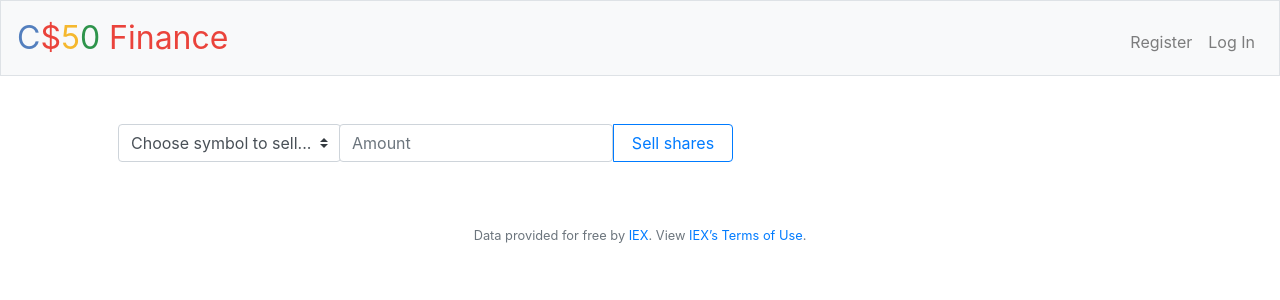
After one commit to senkaPro/cs50-problem-sets, a Flask app: template templates/sell.html in a window 1280 px wide. The commit adds this page. Shown: the top 300 px of the page. Run offline with Flask 2, Linux system fonts and the light colour scheme; the template is opened without the code that fills it, so the values that code supplies are empty; some libraries are stand-ins or nearby versions.

Commit message:
automated commit by check50 [check50=True]

```diff
--- a/application.py
+++ b/application.py
@@ -46,7 +46,7 @@ def index():
     """Show portfolio of stocks"""
 
 
-    stocks = db.execute("SELECT * FROM transactions WHERE user_id= :id GROUP BY stock ORDER BY quantity DESC", id= session['user_id'])
+    stocks = db.execute("SELECT * FROM transactions WHERE user_id= :id GROUP BY stock", id= session['user_id'])
     user = db.execute("SELECT * FROM users WHERE id = :id", id =session['user_id'])
     total = 0
     cur_price = {}
@@ -213,7 +213,35 @@ def register():
 @login_required
 def sell():
     """Sell shares of stock"""
-    return apology("TODO")
+
+    if request.method == "POST":
+        symbol = request.form.get('symbol')
+        if not symbol:
+            return apology("Invalid symbol!")
+        try:
+            shares = int(request.form.get('shares'))
+            if shares <= 0:
+                return apology("Must enter a positive number of shares")
+        except:
+            return apology("Invalid value of shares")
+        data = lookup(symbol)
+        price = data['price']
+        total_price = shares * price
+        tr = db.execute("SELECT * FROM transactions WHERE user_id= :user_id AND stock= :stock", user_id = session["user_id"], stock=symbol)
+        if tr[0]['quantity'] < shares or tr[0]['quantity'] < 1:
+            return apology('You don\'t have enough shares to sell')
+
+        db.execute("UPDATE users SET cash= cash + :price WHERE id= :user_id", user_id=session['user_id'], price= total_price)
+
+        db.execute("UPDATE transactions SET quantity= quantity - :quantity WHERE user_id= :user_id AND stock= :stock ", quantity= shares, user_id=session['user_id'], stock=symbol)
+        trans = db.execute("SELECT * FROM transactions WHERE user_id = :id AND stock= :stock", id=session['user_id'], stock=symbol)
+        print(trans)
+            #db.execute("DELETE FROM transactions WHERE user_id= :id AND stock = :stock", id=session['user_id'], stock=symbol)
+        return redirect(url_for('index'))
+    else:
+        q = db.execute("SELECT * FROM transactions WHERE user_id= :id ORDER BY quantity DESC", id= session['user_id'])
+        return render_template("sell.html", q=q)
+    return render_template("sell.html")
 
 
 def errorhandler(e):
--- a/static/styles.css
+++ b/static/styles.css
@@ -59,3 +59,7 @@ main img
     text-decoration: overline azure;
     padding:0.2rem;
 }
+
+.sell-btn{
+    width: 120px;
+}
--- /dev/null
+++ b/templates/sell.html
@@ -0,0 +1,37 @@
+{% extends "layout.html" %}
+
+{% block title %} Sell {% endblock %}
+{% block main %}
+    <div class="row">
+        <div class="col">
+<form action="/sell" method="post">
+
+    <div class="input-group mb-3">
+
+        <div class="input-group">
+        <div class="input-group-prepend">
+          <select class="custom-select" name="symbol">
+            <option disabled selected>Choose symbol to sell...</option>
+            {% for stocks in q %}
+                <option>{{stocks.stock}}</option>
+            {% endfor %}
+          </select>
+        </div>
+        <div class="input-group-append">
+            <input type="text" name="shares" class="form-control" placeholder="Amount">
+            <button class="btn btn-outline-primary sell-btn" type="submit">Sell shares</button>
+        </div>
+        </div>
+    </div>
+</form>
+</div>
+</div>
+
+
+
+
+
+
+
+
+{% endblock %}
```
Also changed, not shown: finance.db.
